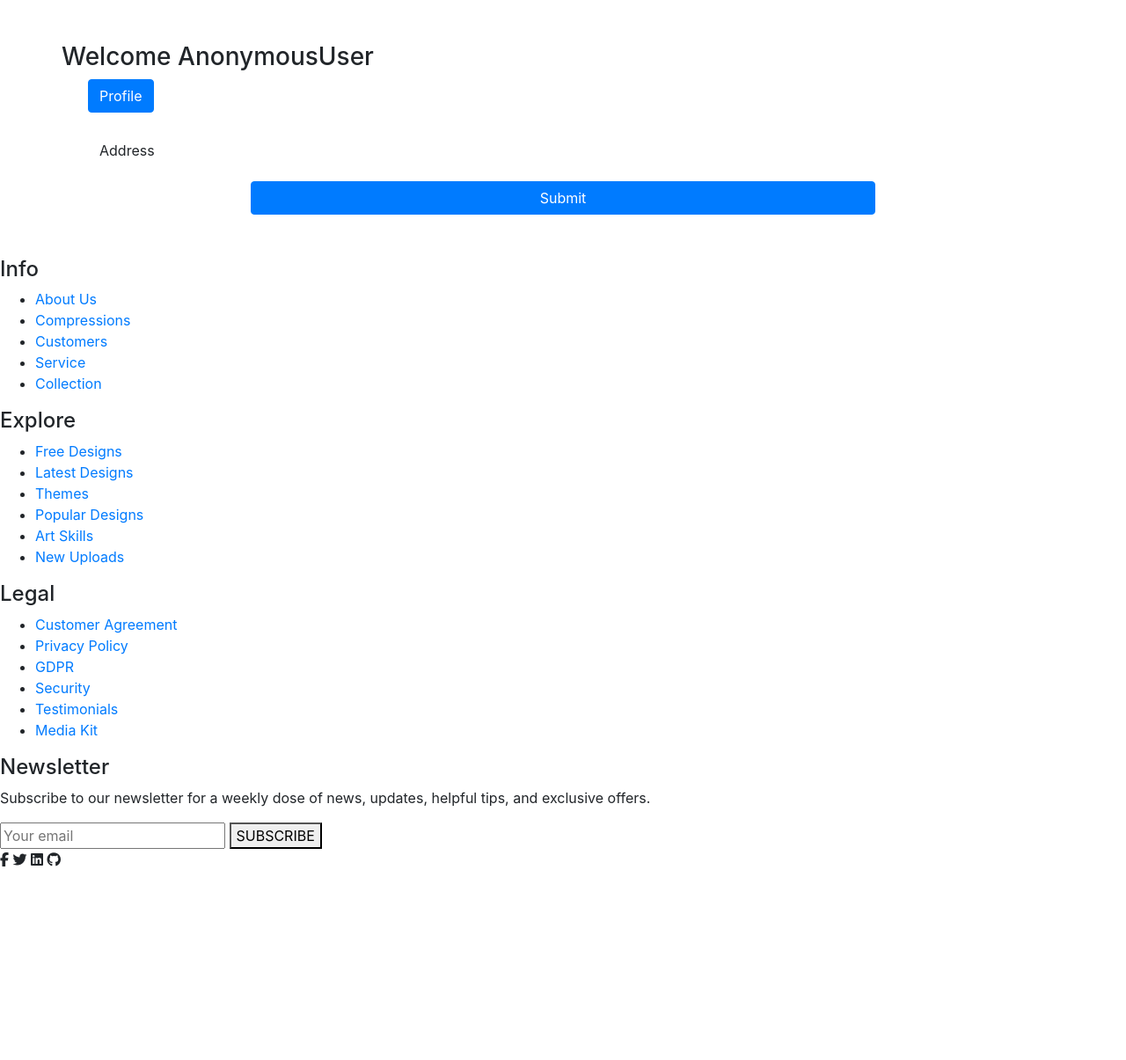
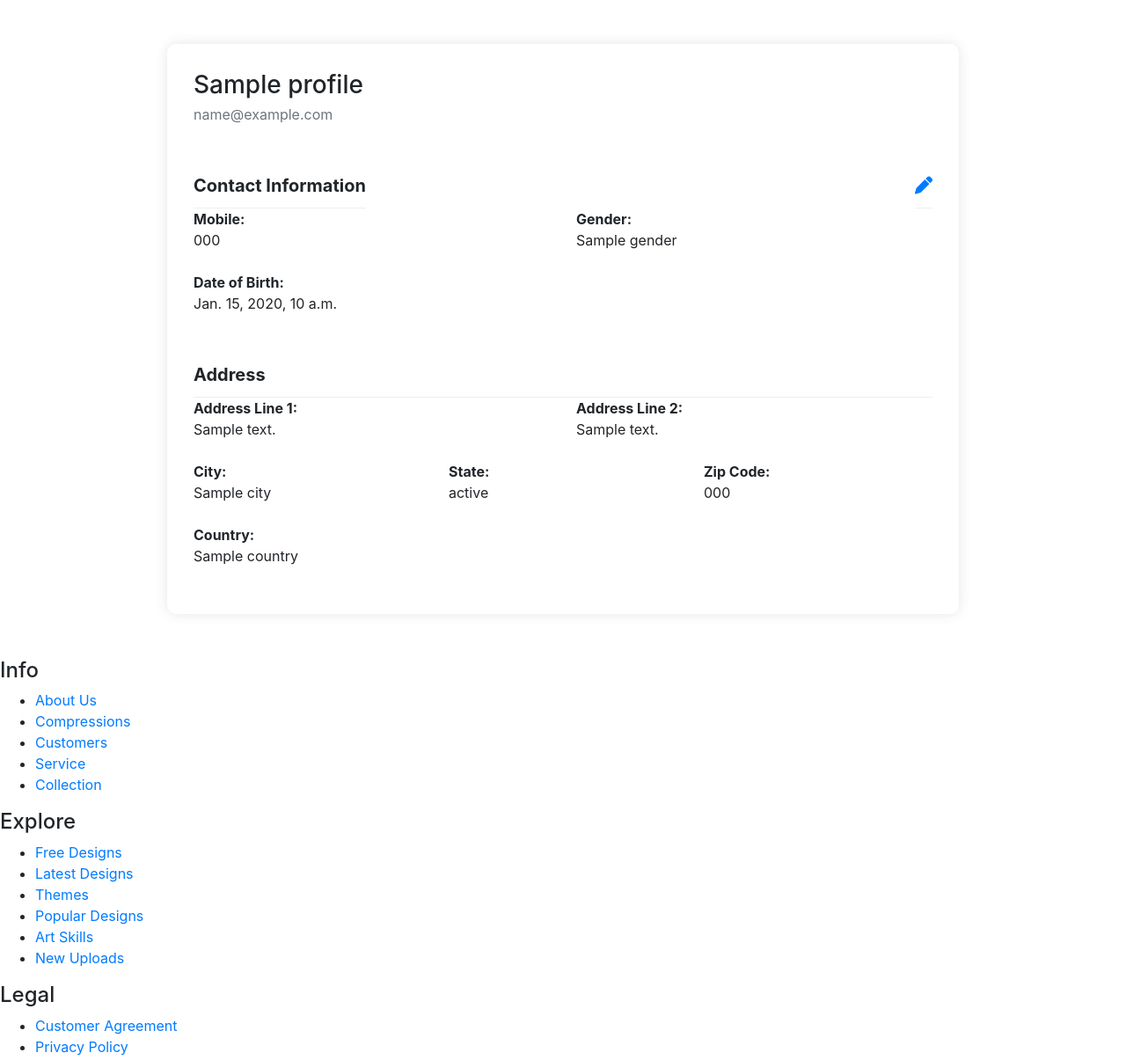
Before and after one commit to Azeem-khan0786/Ecommerce-Django-Project, a Django app: template Shopping/Alibaba/templates/Alibaba/profile.html in a window 1280 px wide. Shown: the part 50-1255 px from the top of the page at 88% size. Before the commit the page ends 1035 px from the top, so only its background shows below. Run offline with Django 3.2, Linux system fonts and the light colour scheme; the template is opened without the code that fills it: most values are stand-ins (such as "Sample title", 1, 10 or a date in 2020); some libraries are stand-ins or nearby versions.

Commit message:
Ecommerce Project

```diff
--- a/Shopping/Alibaba/apps.py
+++ b/Shopping/Alibaba/apps.py
@@ -4,3 +4,5 @@ from django.apps import AppConfig
 class AlibabaConfig(AppConfig):
     default_auto_field = 'django.db.models.BigAutoField'
     name = 'Alibaba'
+    def ready(self):
+        import Alibaba.signals
--- a/Shopping/Alibaba/models.py
+++ b/Shopping/Alibaba/models.py
@@ -76,6 +76,7 @@ class ProfileModel(models.Model):
     # Personal Information
     user = models.OneToOneField(User, on_delete=models.CASCADE, primary_key=True)
     name = models.CharField(max_length=100)
+    email = models.EmailField(max_length=254,null = True)
     mobile = models.CharField(max_length=15)
     date_of_birth = models.DateField(null=True, blank=True)
     gender = models.CharField(max_length=10, choices=[('Male', 'Male'), ('Female', 'Female'), ('Other', 'Other')], blank=True)
--- /dev/null
+++ b/Shopping/Alibaba/static/css/profile.css
@@ -0,0 +1,23 @@
+
+.profile-container {
+            max-width: 900px;
+            margin: 50px auto;
+            background-color: #fff;
+            box-shadow: 0 0 15px rgba(0,0,0,0.1);
+            border-radius: 10px;
+            padding: 30px;
+        }
+        .profile-picture {
+            width: 140px;
+            height: 140px;
+            border-radius: 50%;
+            object-fit: cover;
+            border: 3px solid #ddd;
+        }
+        .section-title {
+            font-size: 20px;
+            font-weight: bold;
+            margin-top: 30px;
+            border-bottom: 1px solid #eee;
+            padding-bottom: 10px;
+        }
--- a/Shopping/Alibaba/templates/Alibaba/profile.html
+++ b/Shopping/Alibaba/templates/Alibaba/profile.html
@@ -1,33 +1,73 @@
 {% extends "Alibaba/base.html" %}
-{% load crispy_forms_tags %}
+{% load static %}
 
 {% block title %}User Profile{% endblock  %}
 {% block content %}
+<link rel="stylesheet" href="{% static 'css/profile.css' %}">
 {% include "Alibaba/navbar.html" %}
-<div class="container my-5">
-    <div class="row">
-       <h3 class="">Welcome <span class="text-capitalize">{{request.user}}</span></h3>
 
+<div class="container profile-container">
+    <div class="d-flex justify-content-between align-items-center mb-4">
+        <div>
+            <h3 class="mb-1">{{ profile.name }}</h3>
+            <p class="text-muted mb-0">{{ profile.user.email }}</p>
+        </div>
+        {% comment %} <div>
+            {% if profile.profile_picture %}
+                <img src="{{ profile.profile_picture.url }}" alt="Profile Picture" class="profile-picture">
+            {% else %}
+                <img src="{% static 'default-user.png' %}" alt="No Image" class="profile-picture">
+            {% endif %}
+        </div> {% endcomment %}
+    </div>
+    <div class="d-flex justify-content-between align-items-center">
+         <div class="section-title">Contact Information</div>
+         <div class="section-title"><a href="{% url 'update_profile' %}"><i class="fa-solid fa-pen"></i></a></div>
     </div>
 
- <div class="col-sm-2 border-end">
 
-    <ul class="list-unstyled">
-        <li class="d-grid"><a href="{% url 'profile' %}" class="btn btn-primary">Profile </a></li>
-        <br>
-        <li class="d-grid"><a href="{% url 'address' %}" class="btn ">Address</a></li>
-    </ul>
- </div>
- <div class="col-sm-8 offset-sm-2">
-    <form action="" method="post">
-        {% csrf_token %}
-        {{profile_form|crispy}}
+    <div class="row">
+        <div class="col-md-6 mb-2">
+            <strong>Mobile:</strong>
+            <p>{{ profile.mobile }}</p>
+        </div>
+        <div class="col-md-6 mb-2">
+            <strong>Gender:</strong>
+            <p>{{ profile.gender }}</p>
+        </div>
+        <div class="col-md-6 mb-2">
+            <strong>Date of Birth:</strong>
+            <p>{{ profile.date_of_birth }}</p>
+        </div>
+    </div>
 
-        <button class="btn btn-primary  w-100" type="submit">Submit</button>
-        {% comment %} <h3 class="text-center ">{{messages}}</h3><br><br><br> {% endcomment %}
-
-     </form>
- </div>
+    <div class="section-title">Address</div>
+    <div class="row">
+        <div class="col-md-6 mb-2">
+            <strong>Address Line 1:</strong>
+            <p>{{ profile.address_line1 }}</p>
+        </div>
+        <div class="col-md-6 mb-2">
+            <strong>Address Line 2:</strong>
+            <p>{{ profile.address_line2 }}</p>
+        </div>
+        <div class="col-md-4 mb-2">
+            <strong>City:</strong>
+            <p>{{ profile.city }}</p>
+        </div>
+        <div class="col-md-4 mb-2">
+            <strong>State:</strong>
+            <p>{{ profile.get_state_display }}</p>
+        </div>
+        <div class="col-md-4 mb-2">
+            <strong>Zip Code:</strong>
+            <p>{{ profile.zipcode }}</p>
+        </div>
+        <div class="col-md-6 mb-2">
+            <strong>Country:</strong>
+            <p>{{ profile.country }}</p>
+        </div>
+    </div>
 </div>
 
 {% include "Alibaba/footer.html" %}
--- a/Shopping/Shopping/settings.py
+++ b/Shopping/Shopping/settings.py
@@ -38,11 +38,13 @@ INSTALLED_APPS = [
     'django.contrib.sessions',
     'django.contrib.messages',
     'django.contrib.staticfiles',
-    'Alibaba',
+    # 'Alibaba',
     "crispy_forms",
     "crispy_bootstrap4",
+    'widget_tweaks',
     'paypal.standard.ipn', # paypal app intalled
     'rest_framework',
+    'Alibaba.apps.AlibabaConfig', # app for activate signals
 
 
 ]
--- a/Shopping/Shopping/urls.py
+++ b/Shopping/Shopping/urls.py
@@ -31,12 +31,12 @@ urlpatterns = [
     path('category/<slug:val>',views.CategoryView.as_view(),name='category'),
     path('productDetail/<int:pk>',views.ProductDetail.as_view(),name='productDetail'),
     path('registration/',views.RegistrationView.as_view(),name="registration"),
-    path('profile/',views.ProfileView.as_view(),name='profile'),
     path('login/',views.LoginView.as_view(),name='login'),
     path('logout_request/',views.logout_request,name='logout'),
+    path('profile/',views.get_profile,name='profile'),
+    path('update_profile/',views.update_profile,name="update_profile"),
     path('address/',views.AddressView.as_view(),name='address'),
     path('selected_address/',views.SelectAddress.as_view(),name='selected_address'),
-    path('updateProfile/<int:pk>',views.UpdateProfile.as_view(),name="updateProfile"),
     path('changepassword/',views.ChangePasswordView.as_view(),name='changepassword'),
     path('addcart/<int:product_id>',views.add_cart,name='addcart'),
     path('viewcart/',views.view_cart,name='viewcart'),
```
Also changed, not shown: Shopping/Alibaba/signals.py (added, +10 -0 lines), Shopping/Alibaba/templates/Alibaba/updateprofile.html (+93 -19 lines), Shopping/Alibaba/views.py (+17 -23 lines), Shopping/Alibaba/migrations/0022_profilemodel_email.py (added), Shopping/db.sqlite3.
